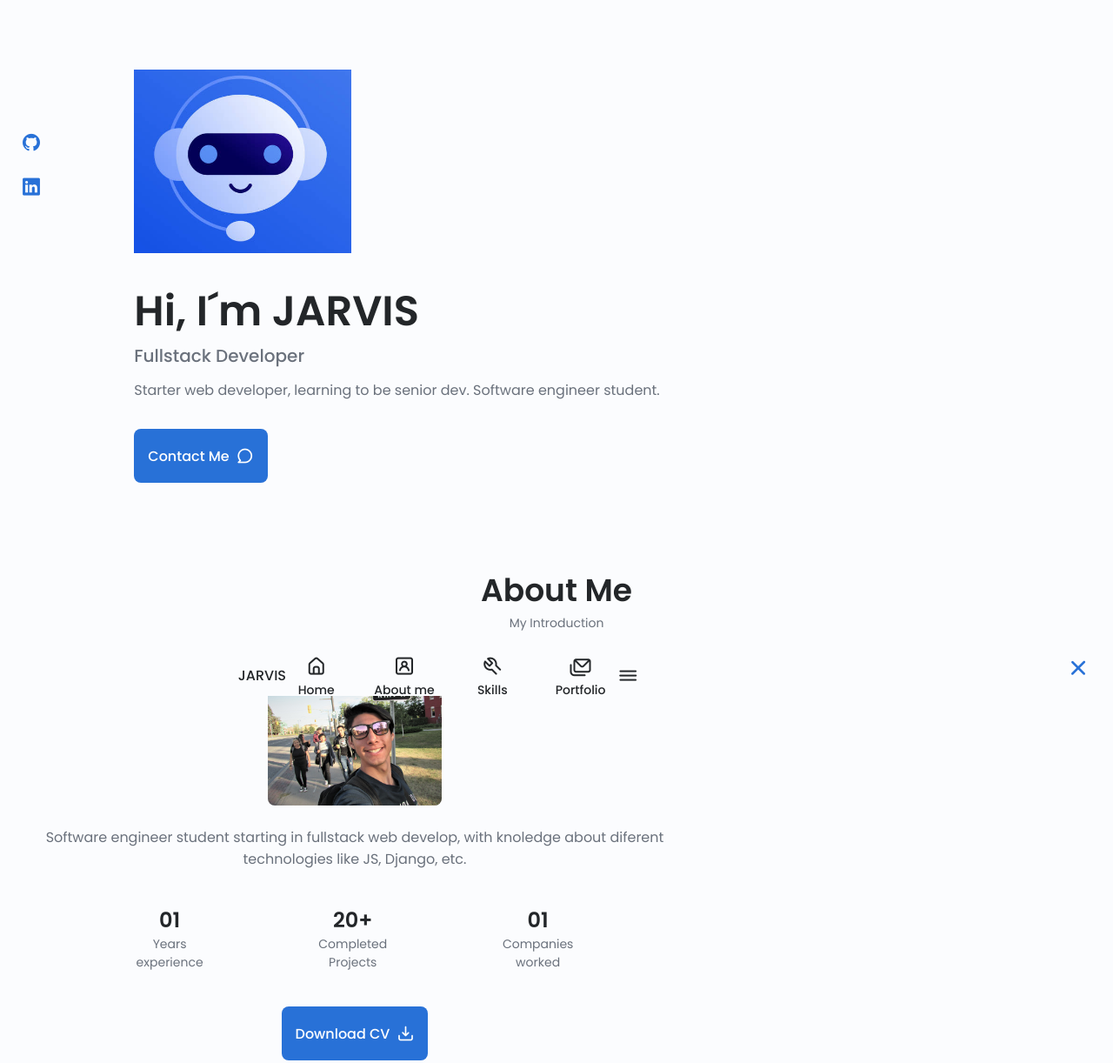
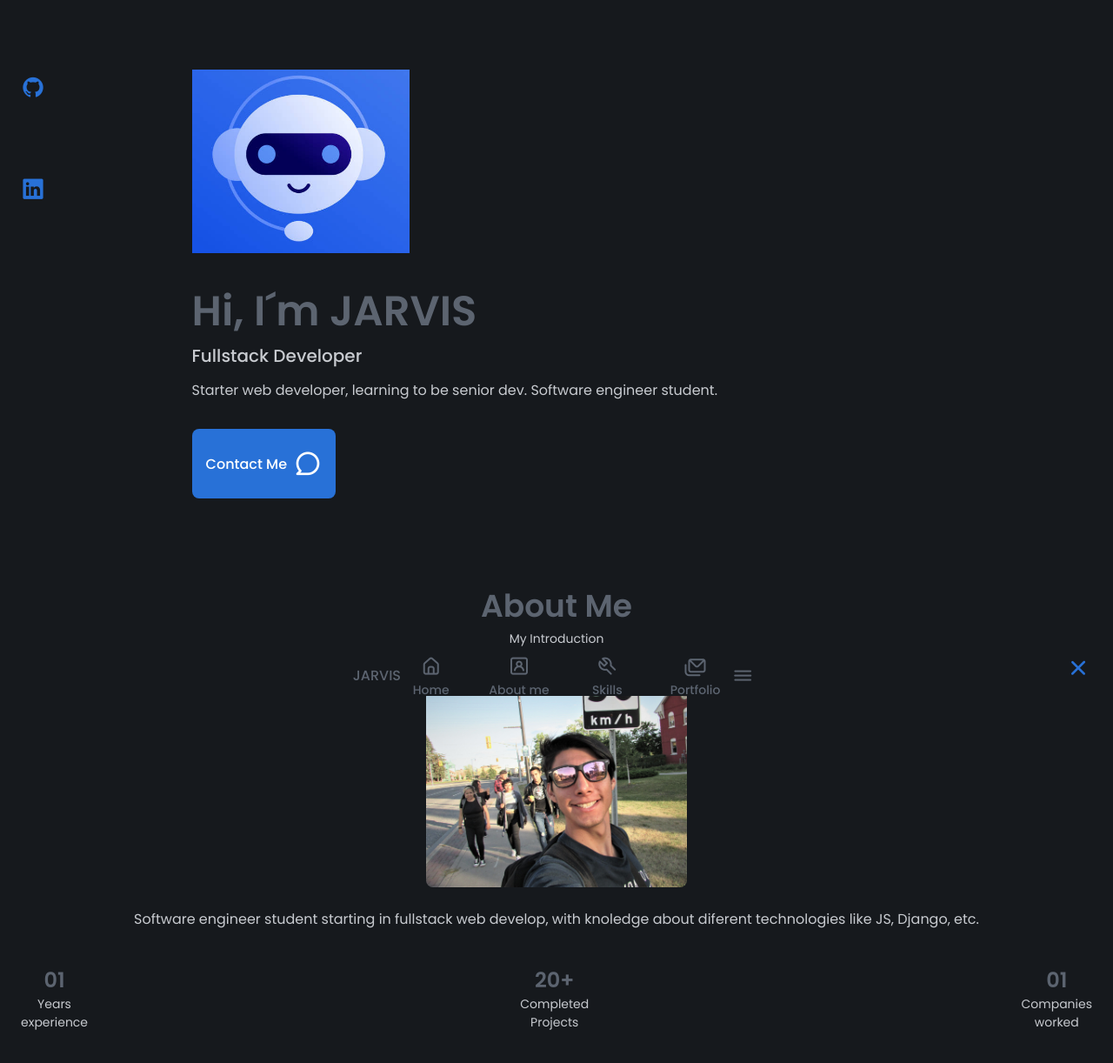
Before and after one commit to JARS96/PortfolioWebsite, a plain HTML site: page content/index.html in a window 1280 px wide. Shown: the top 1222 px of the page at 87% size. Drawn offline with nearby package versions, Linux system fonts and the light colour scheme.

Commit message:
dark color background

```diff
--- a/content/css/styles.css
+++ b/content/css/styles.css
@@ -14,11 +14,11 @@
     --first-color-second: hsl(var(--hue-color), 69%, 61%);
     --first-color-alt: hsl(var(--hue-color), 57%, 40%);
     --first-color-lighter: hsl(var(--hue-color), 92%, 85%);
-    --title-color: hsl(var(--hue-color), 8%, 15%);
-    --text-color: hsl(var(--hue-color), 8%, 45%);
+    --title-color: hsl(var(--hue-color), 10%, 40%);
+    --text-color: hsl(var(--hue-color), 8%, 80%);
     --text-color-light: hsl(var(--hue-color), 8%, 65%);
     --input-color: hsl(var(--hue-color), 70%, 96%);
-    --body-color: hsl(var(--hue-color), 60%, 99%);
+    --body-color: hsl(var(--hue-color), 15%, 10%);
     --container-color: #fff;
     --scroll-bar-color: hsl(var(--hue-color), 12%, 90%);
     --scroll-thumb-color: hsl(var(--hue-color), 12%, 80%);
@@ -136,7 +136,7 @@ img {
 
 /*==================== LAYOUT ====================*/
 .container {
-  max-width: 768px;
+  max-width: 100%;
   margin-left: var(--mb-1-5);
   margin-right: var(--mb-1-5);
 }
@@ -158,7 +158,7 @@ img {
 /*==================== NAV ====================*/
 
 .nav{
-  max-width: 968px;
+  max-width: 100%;
   height: var(--header-height);
   display: flex;
   justify-content: center;
@@ -248,16 +248,18 @@ img {
 .home_content{
   grid-template-columns: .5fr 3fr;
   padding-top: 3rem;
-  align-items: center;
+  align-content: center;
+  width: 100%;
 }
 
 .home_social{
   display: grid;
+  position: relative;
   grid-template-columns: max-content;
   row-gap: 1rem;
 }
 .home_social-icon{
-  font-size: 1.5rem;
+  font-size: 1.75rem;
   color: var(--first-color);
 }
 .home_social-icon:hover{
@@ -265,16 +267,13 @@ img {
 }
 .home_blob{
   width: 250px;
-  fill: var(--first-color);
-}
-.home_blob-img{
-  width: 170px;
 }
 .home_data{
 grid-column: 2/3;
 }
 .home_title{
   font-size: var(--big-font-size);
+
 }
 .home_subtitle{
   font-size: var(--h3-font-size);
@@ -302,7 +301,7 @@ grid-column: 2/3;
   background-color: var(--first-color-alt);
 }
 .button_icon{
-  font-size: 1.25rem;
+  font-size: 2rem;
   margin-left: var(--mb-0-5);
   transition: .3s;
 }
@@ -313,7 +312,7 @@ grid-column: 2/3;
 }
 /*==================== ABOUT ====================*/
 .about_img{
-    width: 200px;
+    width: 300px;
     border-radius: .5rem;
     justify-self: center;
     align-self: center;
@@ -327,7 +326,7 @@ grid-column: 2/3;
 
 .about_info{
     display: flex;
-    justify-content: space-evenly;
+    justify-content: space-between;
     margin-bottom: var(--mb-2-5);
 
 }
```
